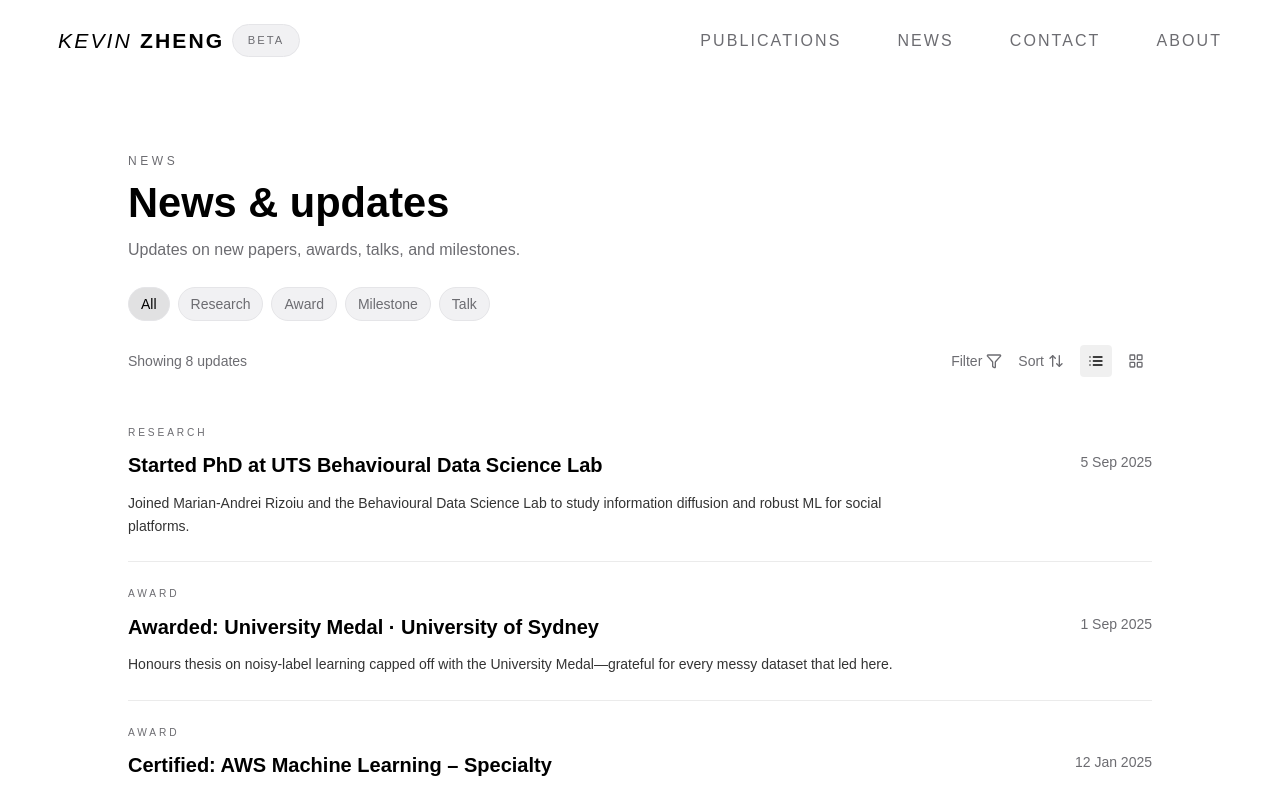
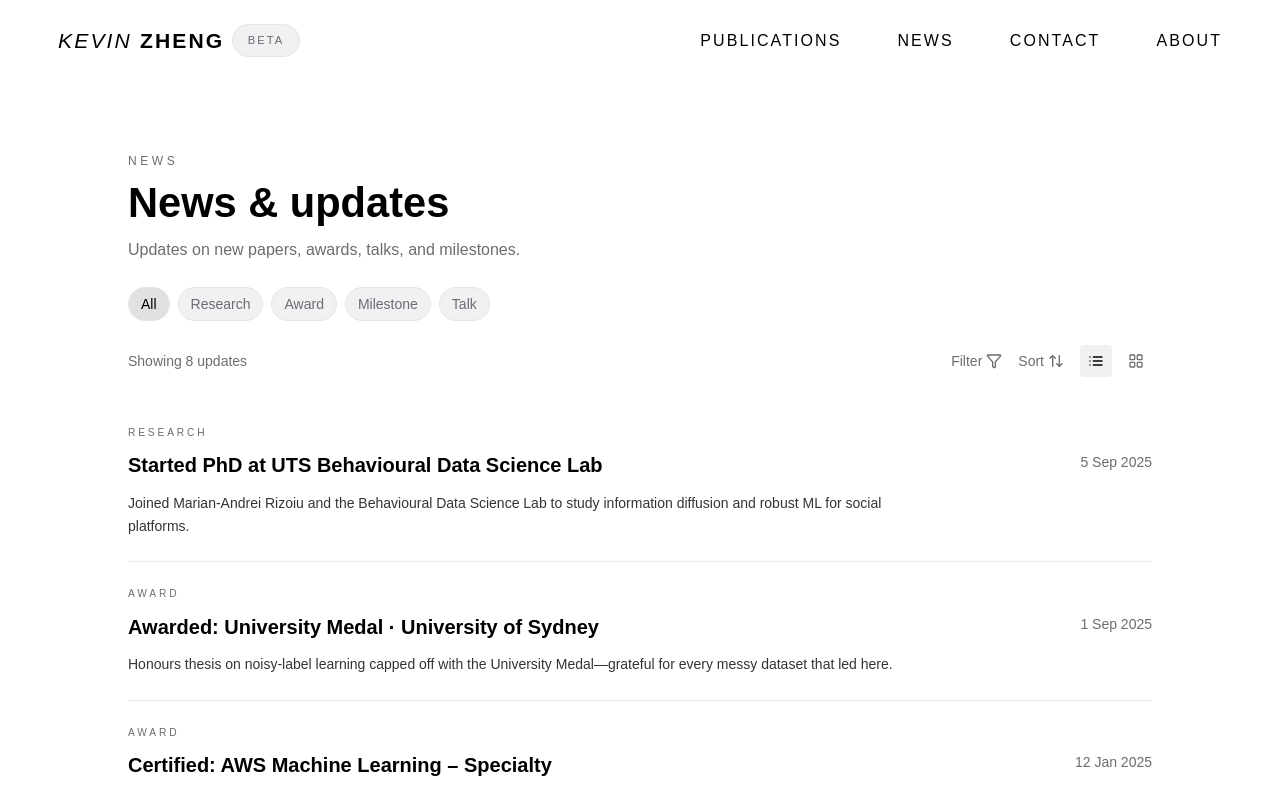
Before and after one commit to kyxzhe/kyxzhe.github.io, a Next.js app: page /news in a window 1280 px wide. Shown: the top 795 px of the page. Built offline with nearby package versions, Linux system fonts and the light colour scheme.

Commit message:
style: keep navbar text pure black

```diff
--- a/src/components/MobileNav.tsx
+++ b/src/components/MobileNav.tsx
@@ -27,7 +27,7 @@ const MobileNav = React.memo(({ open, closeMenu }: Props) => (
           exit="exit"
           variants={mobileMenuVariants}
           transition={{ type: 'spring', stiffness: 300, damping: 30 }}
-          className="absolute top-[80px] left-0 surface-card w-full flex flex-col gap-6 py-8 px-10 z-50 md:hidden"
+          className="absolute top-[80px] left-0 surface-card w-full flex flex-col gap-6 py-8 px-10 z-50 md:hidden text-foreground dark:text-white"
           role="menu"
         >
           {navItems.map(({ href, label, title }) => (
--- a/src/components/Navbar.tsx
+++ b/src/components/Navbar.tsx
@@ -25,7 +25,7 @@ export default function Navbar() {
           </span>
         </Link>
         <HamburgerButton open={menuOpen} onClick={toggleMenu} />
-        <ul className="hidden md:flex flex-row gap-11 lg:gap-14 list-none m-0 items-center text-[0.96rem] md:text-[1rem] uppercase tracking-[0.13em] text-muted-foreground font-light">
+        <ul className="hidden md:flex flex-row gap-11 lg:gap-14 list-none m-0 items-center text-[0.96rem] md:text-[1rem] uppercase tracking-[0.13em] text-foreground font-light dark:text-white/80">
           {navItems.map(({ href, label, title }) => (
             <li key={href}>
               <Link
```
